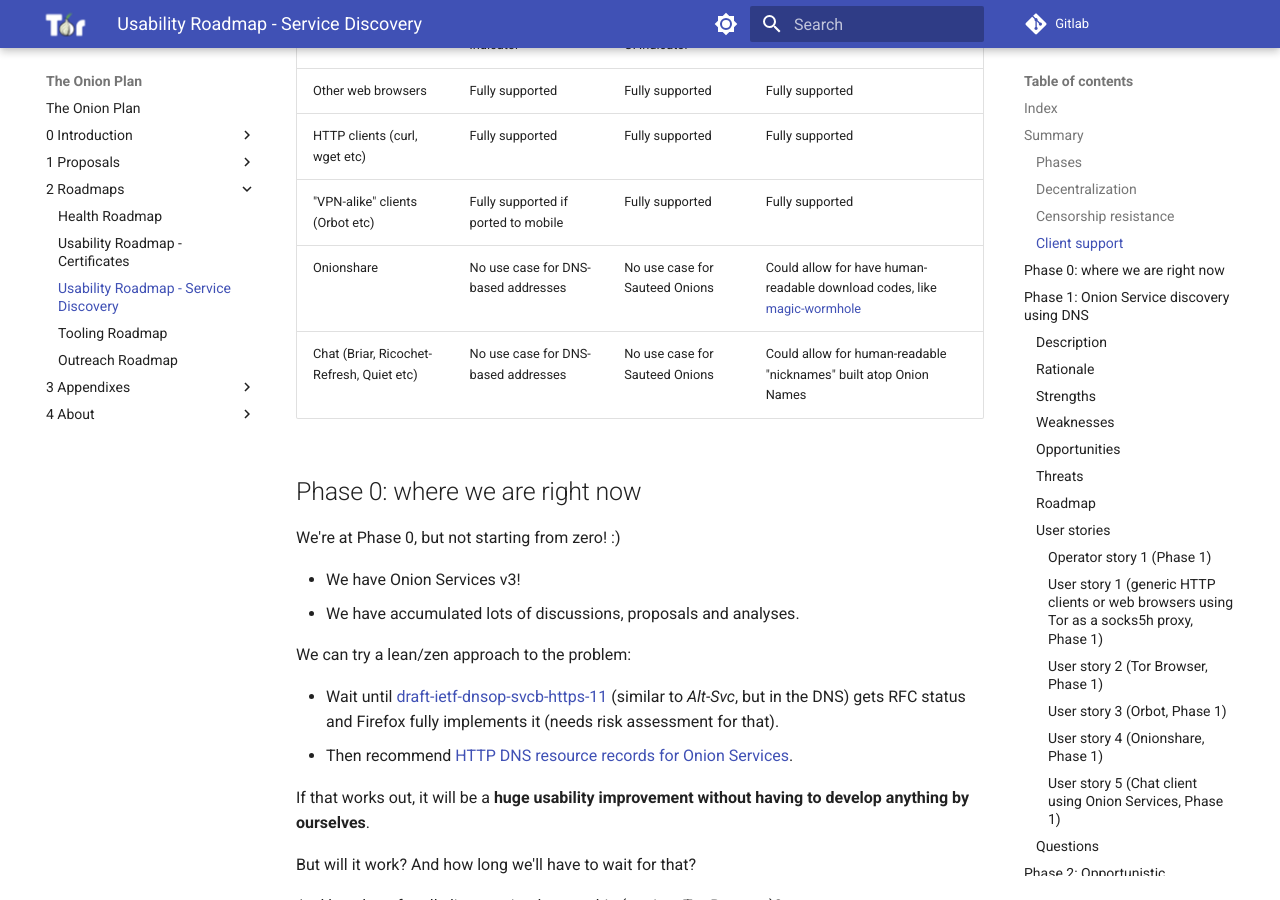
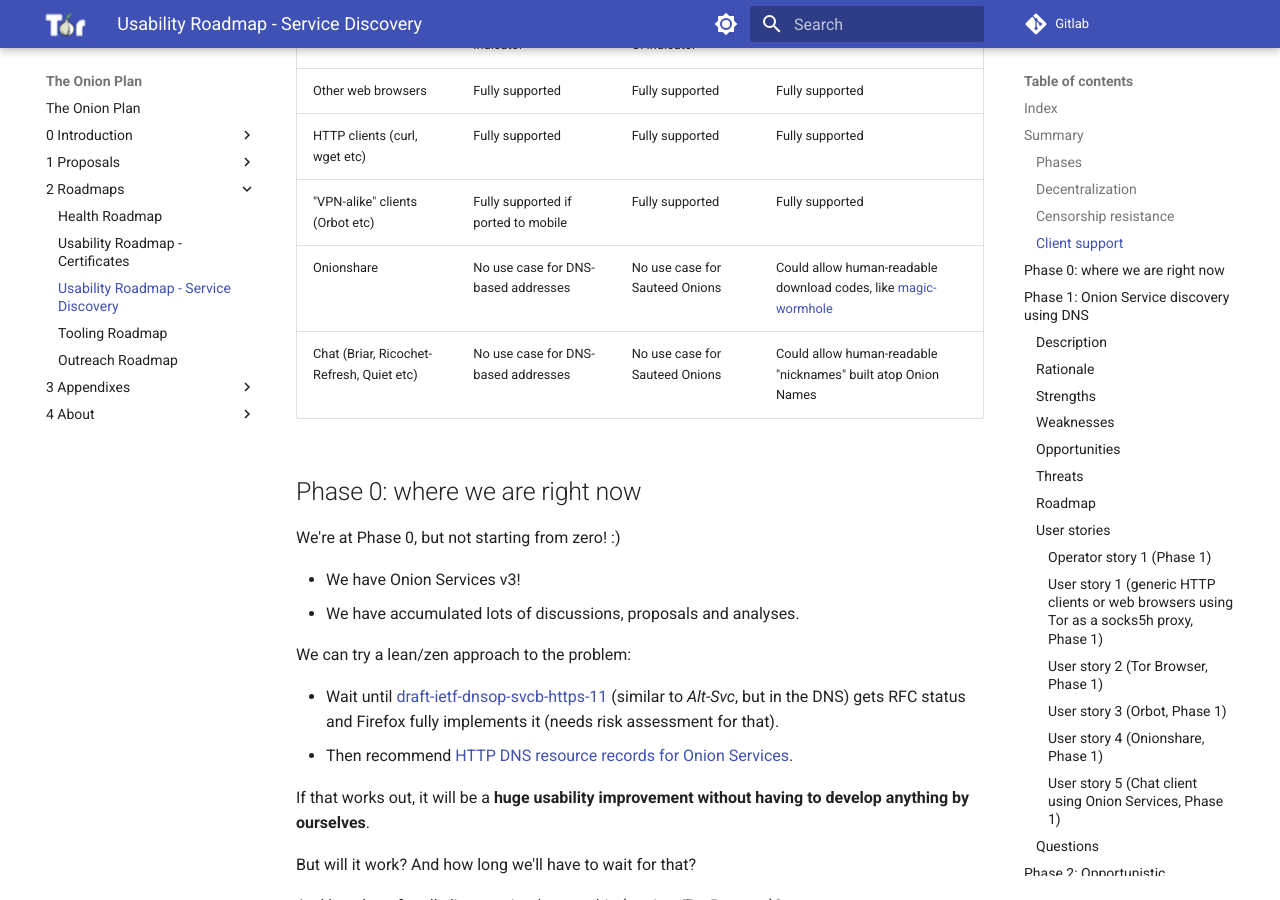
Before and after one commit to offsoc/onionplan, an MkDocs documentation site: the page built from docs/2 - Roadmaps/03 - Roadmap: Usability Proposal - Service Discovery.md, in a window 1280 px wide and 900 px high, scrolled down 3777 px. Built offline with MkDocs 1.6.1 and Material for MkDocs 9.7.7, drawn with Linux system fonts in a browser that asks for light colours.

Commit message:
Fix: Service Discovery: table cleanup

```diff
--- a/docs/2 - Roadmaps/03 - Roadmap: Usability Proposal - Service Discovery.md
+++ b/docs/2 - Roadmaps/03 - Roadmap: Usability Proposal - Service Discovery.md
@@ -49,14 +49,14 @@
 
 ### Client support
 
-| Client                                    | Phase 1 (DNS-based addresses)        | Phase 2 (Sauteed Onions?)       | Phase 2 (Onion Names)                                                       |
-| ----------------------------------------- | ------------------------------------ | ------------------------------- | --------------------------------------------------------------------------- |
-| Tor Browser                               | Fully supported + UI indicator       | Fully supported + UI indicator  | Fully supported + UI indicator                                              |
-| Other web browsers                        | Fully supported                      | Fully supported                 | Fully supported                                                             |
-| HTTP clients (curl, wget etc)             | Fully supported                      | Fully supported                 | Fully supported                                                             |
-| "VPN-alike" clients (Orbot etc)           | Fully supported if ported to mobile  | Fully supported                 | Fully supported                                                             |
-| Onionshare                                | No use case for DNS-based addresses  | No use case for Sauteed Onions  | Could allow for have human-readable download codes, like [magic-wormhole][] |
-| Chat (Briar, Ricochet-Refresh, Quiet etc) | No use case for DNS-based addresses  | No use case for Sauteed Onions  | Could allow for human-readable "nicknames" built atop Onion Names           |
+| Client                                    | Phase 1 (DNS-based addresses)        | Phase 2 (Sauteed Onions?)       | Phase 2 (Onion Names)                                              |
+| ----------------------------------------- | ------------------------------------ | ------------------------------- | ------------------------------------------------------------------ |
+| Tor Browser                               | Fully supported + UI indicator       | Fully supported + UI indicator  | Fully supported + UI indicator                                     |
+| Other web browsers                        | Fully supported                      | Fully supported                 | Fully supported                                                    |
+| HTTP clients (curl, wget etc)             | Fully supported                      | Fully supported                 | Fully supported                                                    |
+| "VPN-alike" clients (Orbot etc)           | Fully supported if ported to mobile  | Fully supported                 | Fully supported                                                    |
+| Onionshare                                | No use case for DNS-based addresses  | No use case for Sauteed Onions  | Could allow human-readable download codes, like [magic-wormhole][] |
+| Chat (Briar, Ricochet-Refresh, Quiet etc) | No use case for DNS-based addresses  | No use case for Sauteed Onions  | Could allow human-readable "nicknames" built atop Onion Names      |
 
 [magic-wormhole]: https://pypi.org/project/magic-wormhole/
 
```
